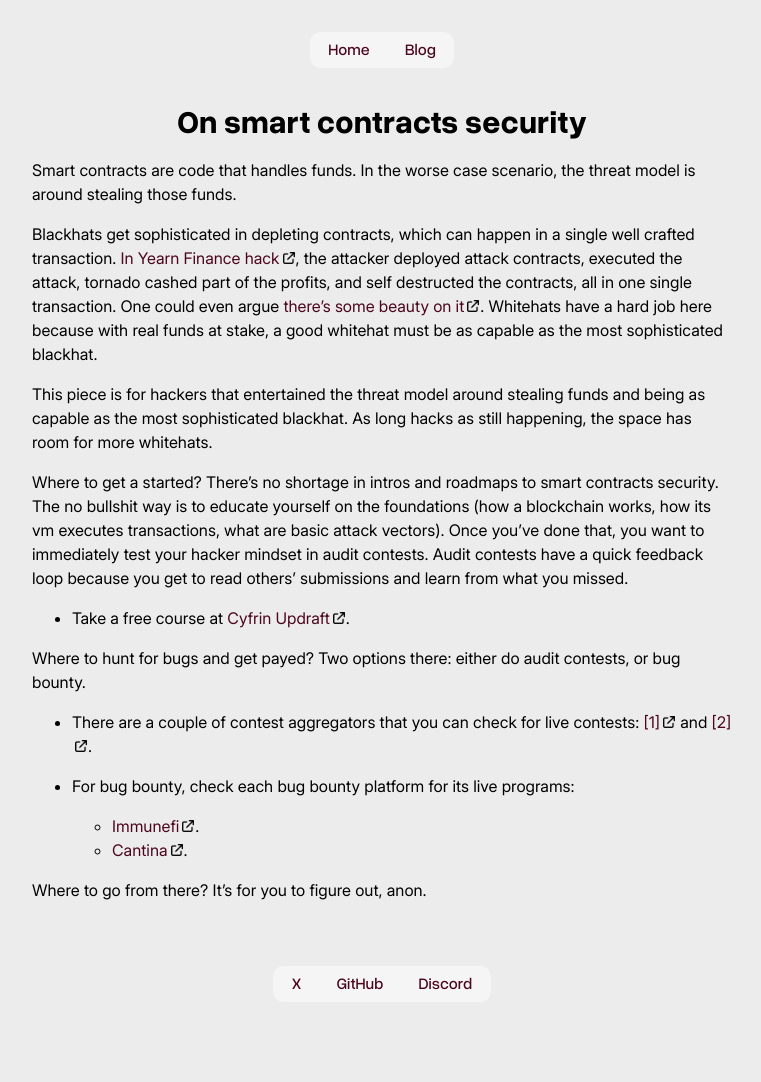
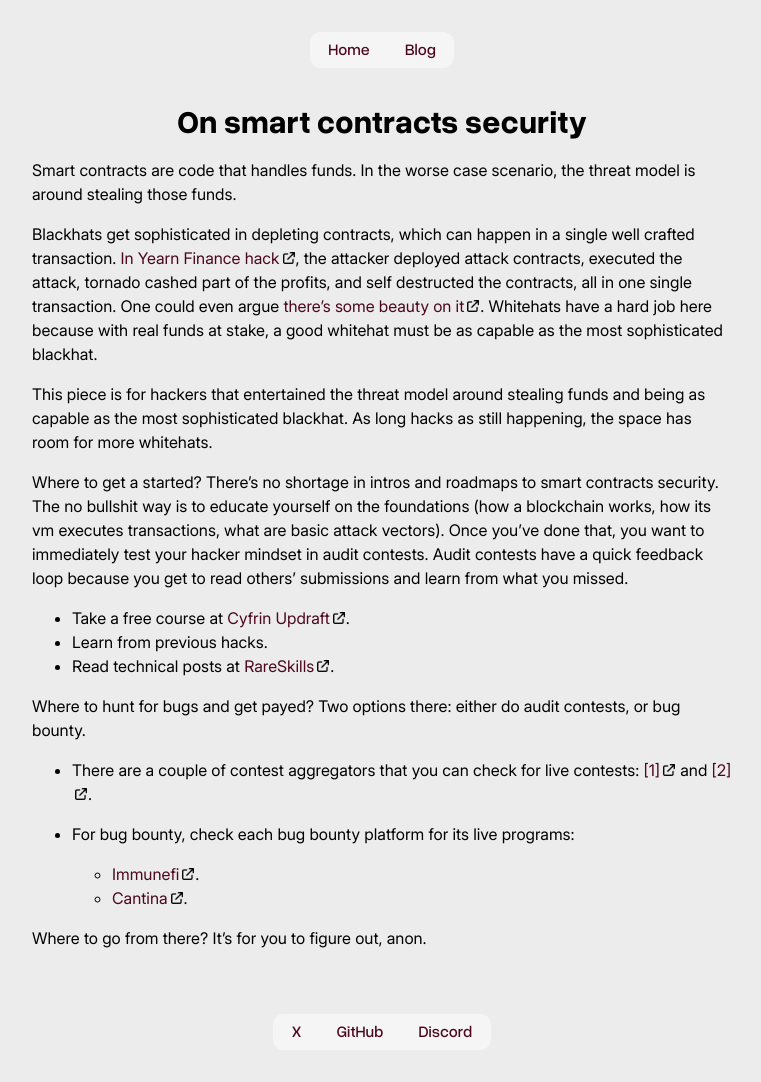
Before and after one commit to e11iptic/e11iptic.github.io, a Jekyll site: the page built from _posts/2025-12-02-scs.md, in a window 1280 px wide. Shown: the whole page, without its empty margins (258-1019 px from the left). Built offline with Jekyll 4.4.1, drawn with Linux system fonts in a browser that asks for light colours; before the commit the page ends 1034 px from its top, so only the background shows below that.

Commit message:
Update scs

```diff
--- a/_posts/2025-12-02-scs.md
+++ b/_posts/2025-12-02-scs.md
@@ -14,6 +14,8 @@ Where to get a started?
 There's no shortage in intros and roadmaps to smart contracts security. The no bullshit way is to educate yourself on the foundations (how a blockchain works, how its vm executes transactions, what are basic attack vectors). Once you've done that, you want to immediately test your hacker mindset in audit contests. Audit contests have a quick feedback loop because you get to read others' submissions and learn from what you missed.
 
 - Take a free course at [Cyfrin Updraft](https://www.cyfrin.io/updraft).
+- Learn from previous hacks.
+- Read technical posts at [RareSkills](https://rareskills.io/blog).
 
 Where to hunt for bugs and get payed?
 Two options there: either do audit contests, or bug bounty.
```
